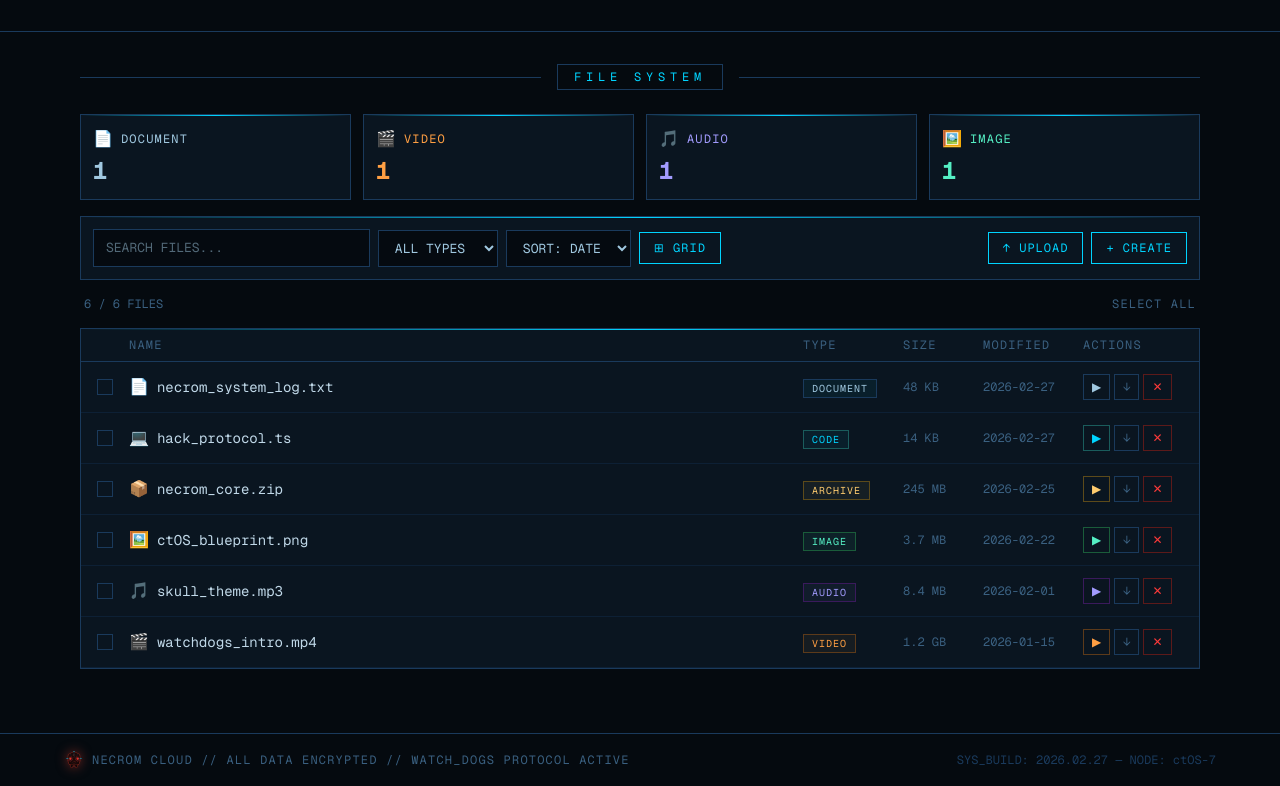
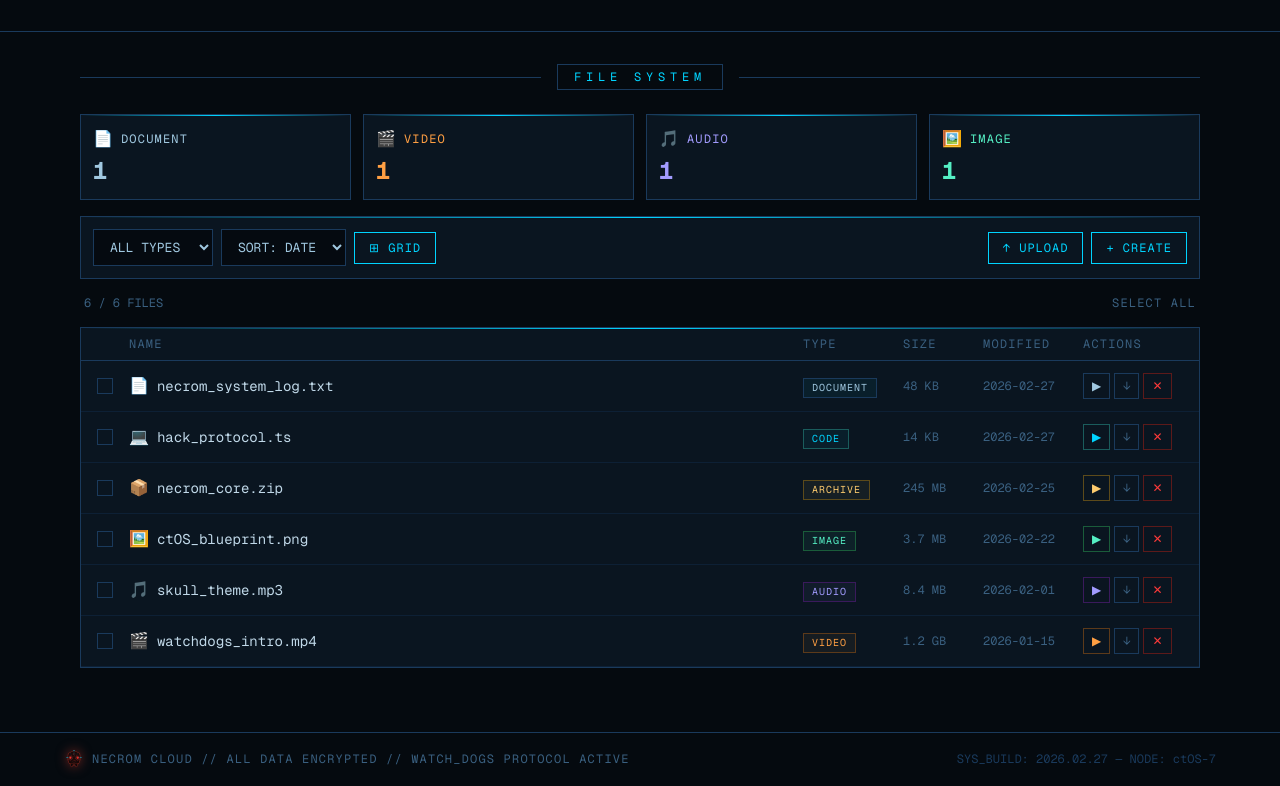
Before and after one commit to necrom729-code/Code-Somnia, a Next.js app: page / in a window 1280 px wide. Shown: the part 1811-2597 px from the top of the page. Built offline with nearby package versions, Linux system fonts and the light colour scheme.

Commit message:
Remove search bar from file manager

```diff
--- a/src/components/FileManager.tsx
+++ b/src/components/FileManager.tsx
@@ -965,9 +965,8 @@ function downloadFile(file: NecromFile, showNotif: (msg: string) => void) {
 
   const filtered = files
     .filter((f) => {
-      const matchSearch = f.name.toLowerCase().includes(search.toLowerCase());
       const matchType = filterType === "all" || f.type === filterType;
-      return matchSearch && matchType;
+      return matchType;
     })
     .sort((a, b) => {
       if (sortBy === "name") return a.name.localeCompare(b.name);
@@ -1041,15 +1040,6 @@ function downloadFile(file: NecromFile, showNotif: (msg: string) => void) {
 
       {/* Toolbar */}
       <div className="necrom-panel p-3 flex flex-wrap gap-2 items-center">
-        {/* Search */}
-        <input
-          className="necrom-input flex-1 min-w-[160px]"
-          placeholder="SEARCH FILES..."
-          value={search}
-          onChange={(e) => setSearch(e.target.value)}
-          style={{ maxWidth: 280 }}
-        />
-
         {/* Filter */}
         <select
           className="necrom-input"
```
